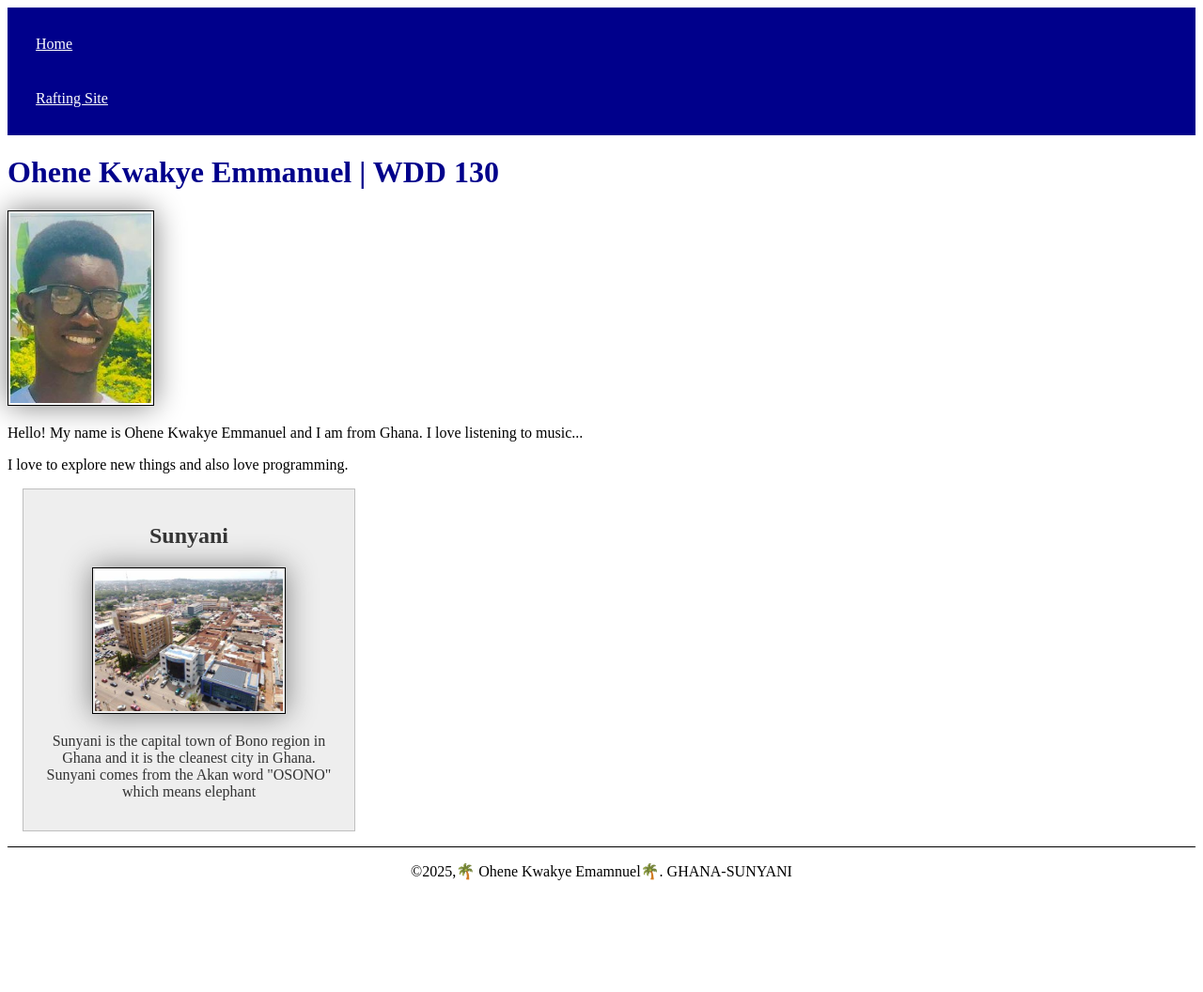
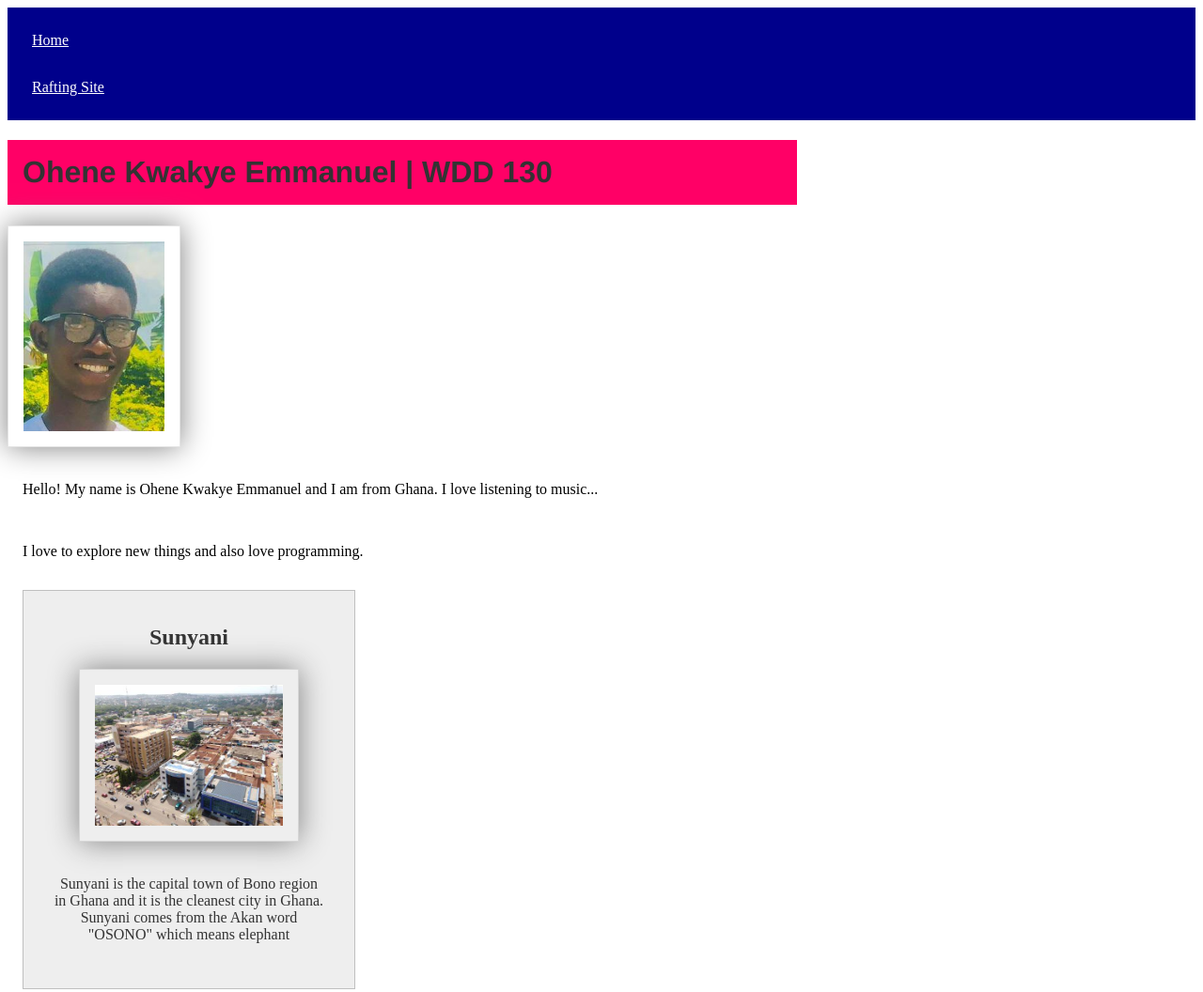
Before and after one commit to oheneemmanuel/wdd130, a plain HTML site: page index.html in a window 1280 px wide. Shown: the top 1056 px of the page at 94% size. Before the commit the page ends 953 px from the top, so only its background shows below. Drawn offline with Linux system fonts and the light colour scheme.

Commit message:
changes the style

```diff
--- a/styles/styles.css
+++ b/styles/styles.css
@@ -1,3 +1,13 @@
+:root {
+    --heading-background-colour: #f06;
+    --heading-text-colour: #333;
+    --heading-font: 'Montserat', Helvetica, sans-serifa;
+    --padding: 1rem;
+    --border: 1px solid rgb(0 0 0 / 0.1);
+}
+
+
+
 nav {
     background-color: darkblue;
     padding: 10px;
@@ -6,22 +16,26 @@ nav {
 nav a {
     color: white;
     display: block;
-    padding: 20px;
+    padding: var(--padding);
 }
 
 h1 {
-    color: darkblue;
+    background-color: var(--heading-background-colour);
+    font-family: var(--heading-font);
+    padding: var(--padding);
+
+    color: var(--heading-text-colour);
 }
 
 img {
     width: 150;
     height: auto;
-    border: 1px solid black;
-    padding: 2px;
+    border: var(--border);
+    padding: var(--padding);
     box-shadow: 0 0 30px gray;
 }
 p {
-    padding: 0px;
+    padding: var(--padding);
 }
 
 main {
@@ -32,9 +46,9 @@ aside {
     width: 20rem;
     margin: 1rem;
     border: 1px solid rgba(0 , 0 , 0, 0.2);
-    padding: 1rem;
+    padding: var(--padding);
     background-color: #eee;
-    color: #333;
+    color: var(--heading-text-colour);
     text-align: center;
 }
 
```
